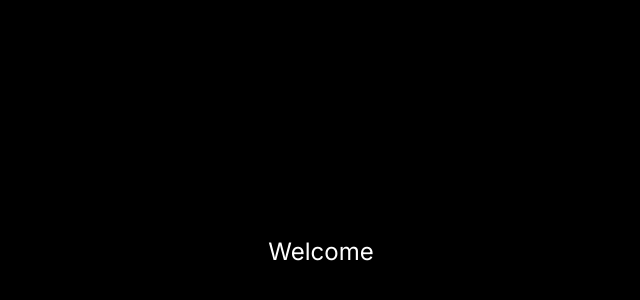
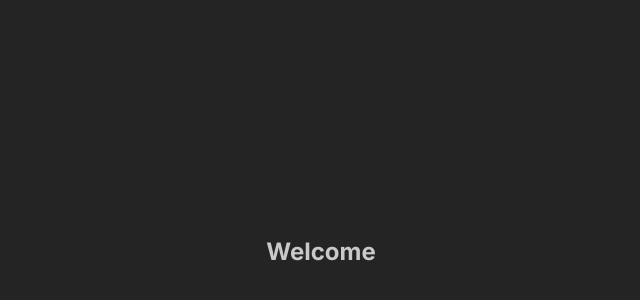
Before and after one commit to Ali-Hussein-dev/community-projects, a Next.js app: page / in a window 1280 px wide. Shown: the part 148-448 px from the top of the page, without its empty margins (319-959 px from the left). Built offline with nearby package versions, Linux system fonts and the light colour scheme.

Commit message:
chore: setup Mantine

```diff
--- a/next.config.js
+++ b/next.config.js
@@ -5,6 +5,10 @@
 await import("./src/env.js");
 
 /** @type {import("next").NextConfig} */
-const config = {};
+const config = {
+    experimental: {
+        optimizePackageImports: ['@mantine/core', '@mantine/hooks'],
+    },
+};
 
 export default config;
--- a/package.json
+++ b/package.json
@@ -11,6 +11,8 @@
     "tc": "tsc --project ./tsconfig.json"
   },
   "dependencies": {
+    "@mantine/core": "^7.5.1",
+    "@mantine/hooks": "^7.5.1",
     "@sanity/image-url": "1",
     "@sanity/vision": "3",
     "@t3-oss/env-nextjs": "^0.7.1",
--- a/src/app/layout.tsx
+++ b/src/app/layout.tsx
@@ -1,6 +1,9 @@
+import { Providers } from "@/providers";
 import "@/styles/globals.css";
+import { ColorSchemeScript } from "@mantine/core";
 
 import { Inter } from "next/font/google";
+import "@mantine/core/styles.css";
 
 const inter = Inter({
   subsets: ["latin"],
@@ -20,7 +23,13 @@ export default function RootLayout({
 }) {
   return (
     <html lang="en">
-      <body className={`font-sans ${inter.variable}`}>{children}</body>
+      <head>
+        <title>{metadata.title}</title>
+        <ColorSchemeScript />
+      </head>
+      <body className={`font-sans ${inter.variable}`}>
+        <Providers>{children}</Providers>
+      </body>
     </html>
   );
 }
--- a/src/app/page.tsx
+++ b/src/app/page.tsx
@@ -1,6 +1,6 @@
 export default function HomePage() {
   return (
-    <main className="flex min-h-screen flex-col items-center justify-center bg-black text-white">
+    <main className="flex min-h-screen flex-col items-center justify-center">
       <h1 className="text-2xl">Welcome</h1>
     </main>
   );
--- /dev/null
+++ b/src/providers.tsx
@@ -0,0 +1,16 @@
+"use client";
+import * as React from "react";
+import { MantineProvider } from "@mantine/core";
+import { createTheme } from "@mantine/core";
+
+export const theme = createTheme({
+  primaryColor: "teal",
+});
+//======================================
+export const Providers = ({ children }: { children: React.ReactNode }) => {
+  return (
+    <MantineProvider theme={theme} defaultColorScheme="dark">
+      {children}
+    </MantineProvider>
+  );
+};
--- a/tailwind.config.ts
+++ b/tailwind.config.ts
@@ -11,4 +11,7 @@ export default {
     },
   },
   plugins: [],
+  corePlugins: {
+    preflight: false,
+  }
 } satisfies Config;
```
Also changed, not shown: 1 other file (tests, documents, lock files or other folders).
